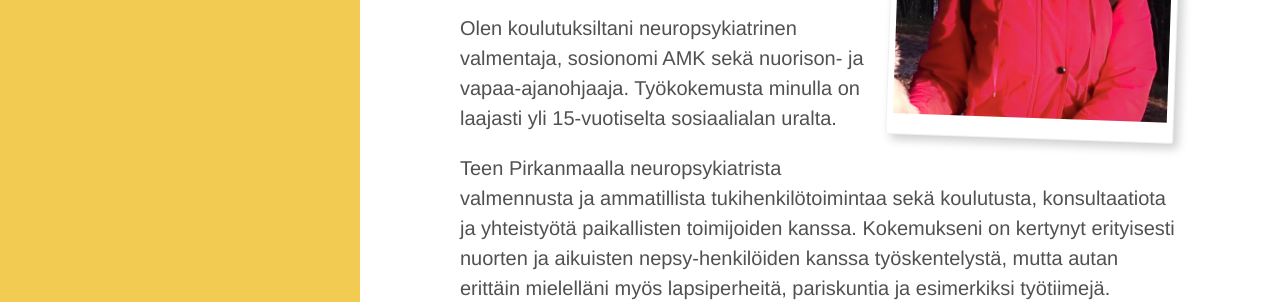
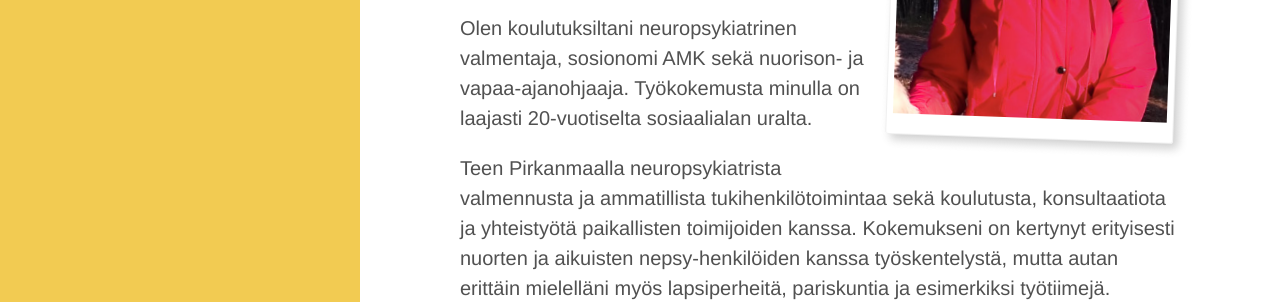
Before and after one commit to niinapiira/neppari.net, a Jekyll site: the page built from niina.md, in a window 1280 px wide and 1331 px high. Shown: the part 318-620 px from the top of the window. Built offline with Jekyll 4.4.1, drawn with Linux system fonts in a browser that asks for light colours; our own code applies the rules of GitHub Pages for plain Markdown files.

Commit message:
Updated niina.md

```diff
--- a/niina.md
+++ b/niina.md
@@ -11,7 +11,7 @@ navigation-order: 50
 
 Minä olen Niina Piira, ratkaisukeskeinen neuropsykiatrinen valmentaja ja laillistettu sosiaalialan ammattilainen.
 
-Olen koulutuksiltani neuropsykiatrinen valmentaja, sosionomi AMK sekä nuorison- ja vapaa-ajanohjaaja. Työkokemusta minulla on laajasti yli 15-vuotiselta sosiaalialan uralta.
+Olen koulutuksiltani neuropsykiatrinen valmentaja, sosionomi AMK sekä nuorison- ja vapaa-ajanohjaaja. Työkokemusta minulla on laajasti 20-vuotiselta sosiaalialan uralta.
 
 Teen Pirkanmaalla neuropsykiatrista valmennusta ja ammatillista tukihenkilötoimintaa sekä koulutusta, konsultaatiota ja yhteistyötä paikallisten toimijoiden kanssa. Kokemukseni on kertynyt erityisesti nuorten ja aikuisten nepsy-henkilöiden kanssa työskentelystä, mutta autan erittäin mielelläni myös lapsiperheitä, pariskuntia ja esimerkiksi työtiimejä.
 
```
